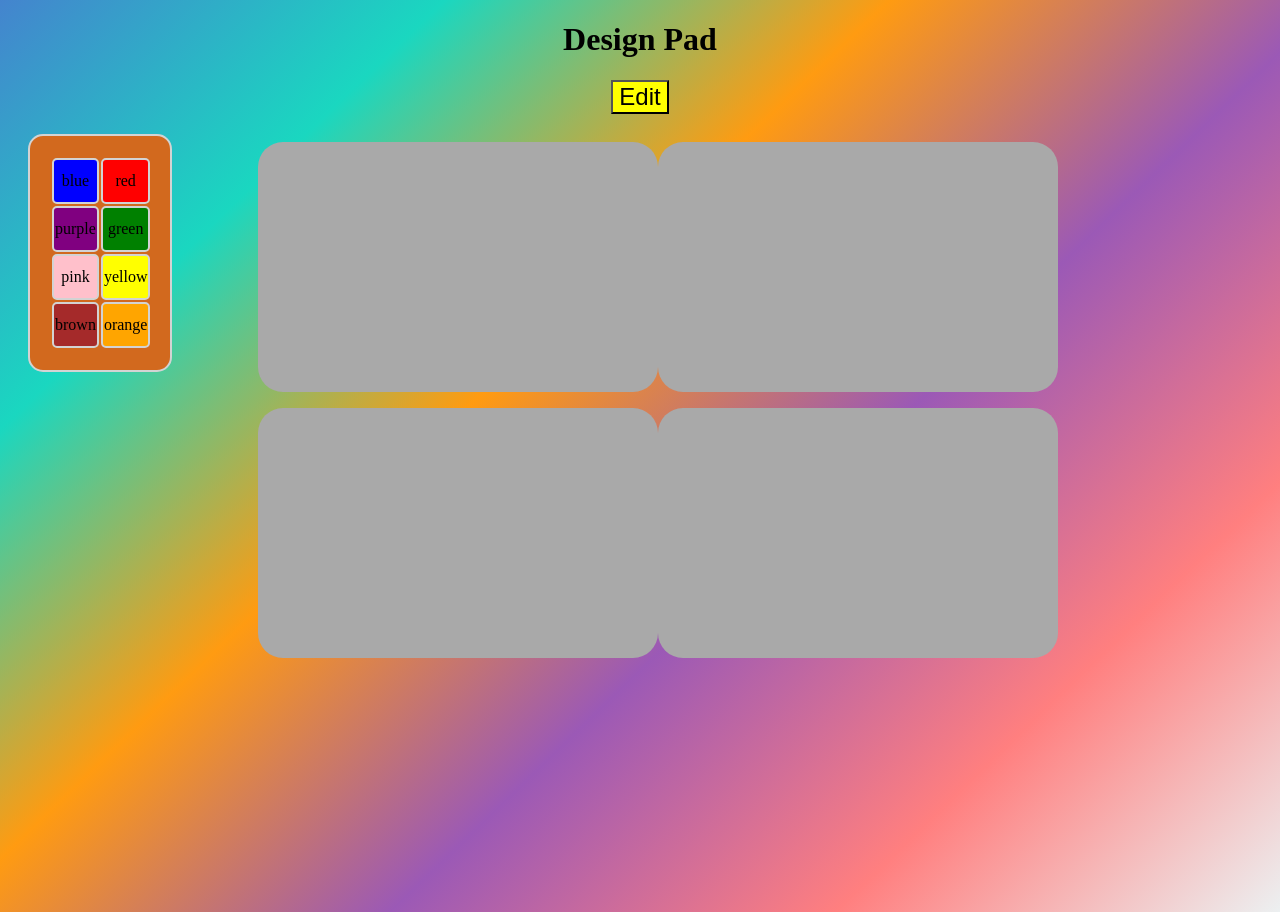
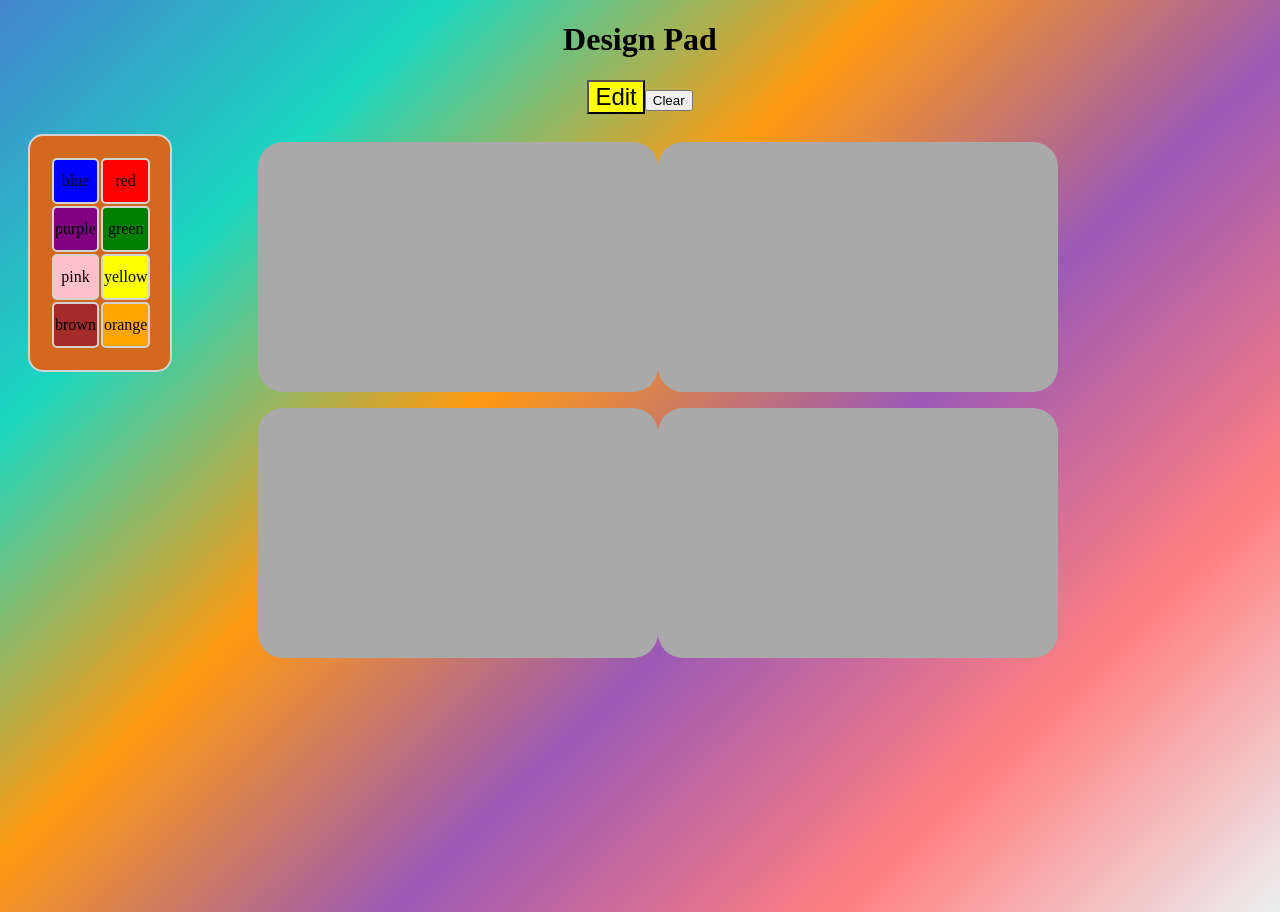
Before and after one commit to 464squad/design-pad, a React (Create React App) app: page / in a window 1280 px wide. Built offline with nearby package versions, Linux system fonts and the light colour scheme.

Commit message:
adding clear button

```diff
--- a/src/components/DesignContainer.js
+++ b/src/components/DesignContainer.js
@@ -4,14 +4,17 @@ import PadInput from "./PadInput";
 import "../css/DesignContainer.css";
 
 class DesignContainer extends React.Component {
+
   state = { editing: false };
-
   updateEditState = () => {
     this.setState(props => ({
       editing: !props.editing
     }));
   };
-
+  clearState = () => {
+    this.setState({ color: "light-grey" });
+    console.log("I have been dropped");
+  }
   render() {
     const btnClass = this.state.editing ? "editButtonActive" : "editButton";
     const editing = this.state.editing;
@@ -22,6 +25,7 @@ class DesignContainer extends React.Component {
           <button className={btnClass} onClick={this.updateEditState}>
             Edit
           </button>
+          <button onClick={{ backgroundColor: this.clearState }}> Clear </button>
         </div>
 
         <PadInput editing={editing} />
@@ -31,4 +35,5 @@ class DesignContainer extends React.Component {
   }
 }
 
+
 export default DesignContainer;
```
Also changed, not shown: src/css/DesignContainer.css (line endings or trailing spaces).
